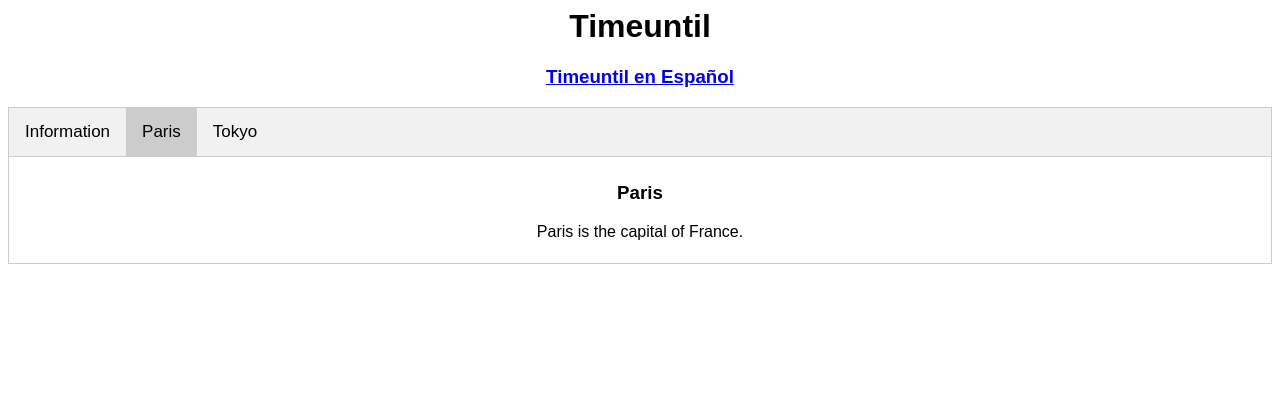
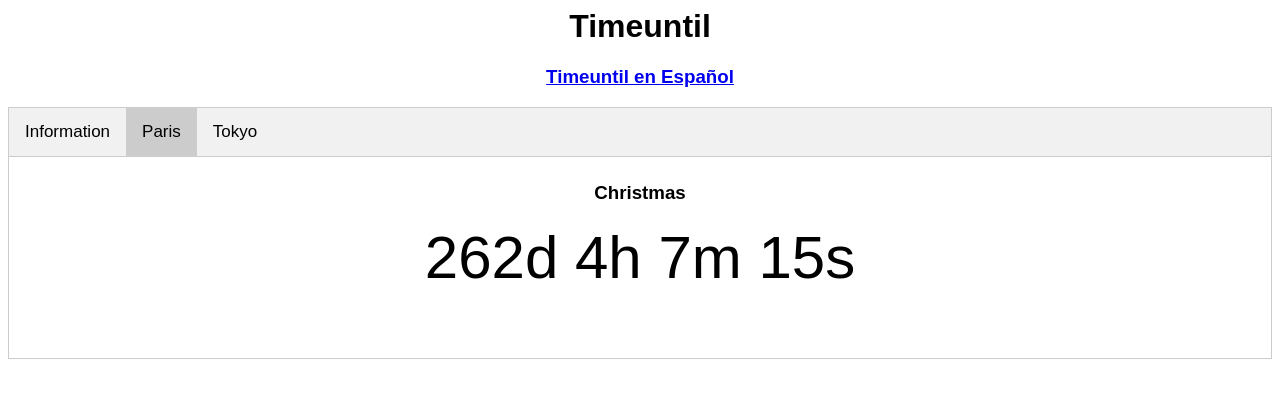
Before and after one commit to bijenmanlol/timeuntil, a plain HTML site: page en/index.html in a window 1280 px wide. Both pictures are taken after a click on the button "Paris". Drawn offline with Linux system fonts and the light colour scheme.

Commit message:
Update index.html

```diff
--- a/en/index.html
+++ b/en/index.html
@@ -63,8 +63,51 @@ body {font-family: Arial;}
 </div>
 
 <div id="Paris" class="tabcontent">
-  <h3>Paris</h3>
-  <p>Paris is the capital of France.</p>
+  <h3>Christmas</h3>
+<style>
+p {
+  text-align: center;
+  font-size: 60px;
+  margin-top: 0px;
+}
+</style>
+</head>
+<body>
+
+<p id="demo"></p>
+
+<script>
+// Set the date we're counting down to
+var countDownDate = new Date("Dec 25, 2023").getTime();
+
+// Update the count down every 1 second
+var x = setInterval(function() {
+
+  // Get today's date and time
+  var now = new Date().getTime();
+
+  // Find the distance between now and the count down date
+  var distance = countDownDate - now;
+
+  // Time calculations for days, hours, minutes and seconds
+  var days = Math.floor(distance / (1000 * 60 * 60 * 24));
+  var hours = Math.floor((distance % (1000 * 60 * 60 * 24)) / (1000 * 60 * 60));
+  var minutes = Math.floor((distance % (1000 * 60 * 60)) / (1000 * 60));
+  var seconds = Math.floor((distance % (1000 * 60)) / 1000);
+
+  // Output the result in an element with id="demo"
+  document.getElementById("demo").innerHTML = days + "d " + hours + "h "
+  + minutes + "m " + seconds + "s ";
+
+  // If the count down is over, write some text
+  if (distance < 0) {
+    clearInterval(x);
+    document.getElementById("demo").innerHTML = "EXPIRED";
+  }
+}, 1000);
+</script>
+
+
 </div>
 
 <div id="Tokyo" class="tabcontent">
```
